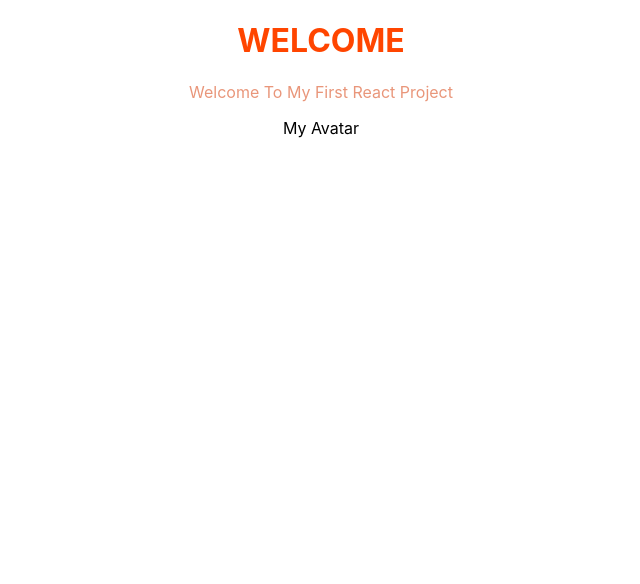
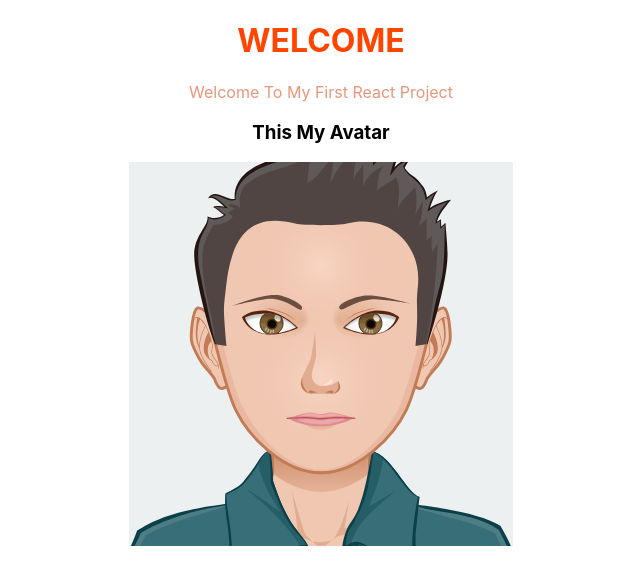
Before and after one commit to SGutierrez17/react-project-1, a React (Create React App) app: page / in a window 1280 px wide. Shown: the top 584 px of the page, without its empty margins (319-959 px from the left). Built offline with nearby package versions, Linux system fonts and the light colour scheme.

Commit message:
Correction2-avatar

```diff
--- a/src/App.jsx
+++ b/src/App.jsx
@@ -12,7 +12,7 @@ function App() {
       <Header title="Welcome"/>
       <Footer content="Welcome to my first react project" />
       <Avatar
-        description="My Avatar"
+        description="This My Avatar"
       />
     </div>
   );
--- a/src/atoms/avatar/avatar.css
+++ b/src/atoms/avatar/avatar.css
@@ -0,0 +1,3 @@
+.imageAvatar{
+    width: 30%;
+}
--- a/src/atoms/avatar/avatar.jsx
+++ b/src/atoms/avatar/avatar.jsx
@@ -1,8 +1,14 @@
 import React from 'react'
+
+import "./avatar.css";
+
+import myAvatar from "./myAvatar.svg"
 
 export default function Avatar({description}) {
   return (
-    // <img src="./avatar/myAvatar.svg" alt="myAvatar" />
-    <div className="avatar">{description}</div>
+    <div>
+    <h3>{description}</h3>
+    <img className="imageAvatar"src={myAvatar} alt="My Avatar" />
+    </div>
   )
 }
```
Also changed, not shown: src/atoms/avatar/myAvatar.png (deleted).
